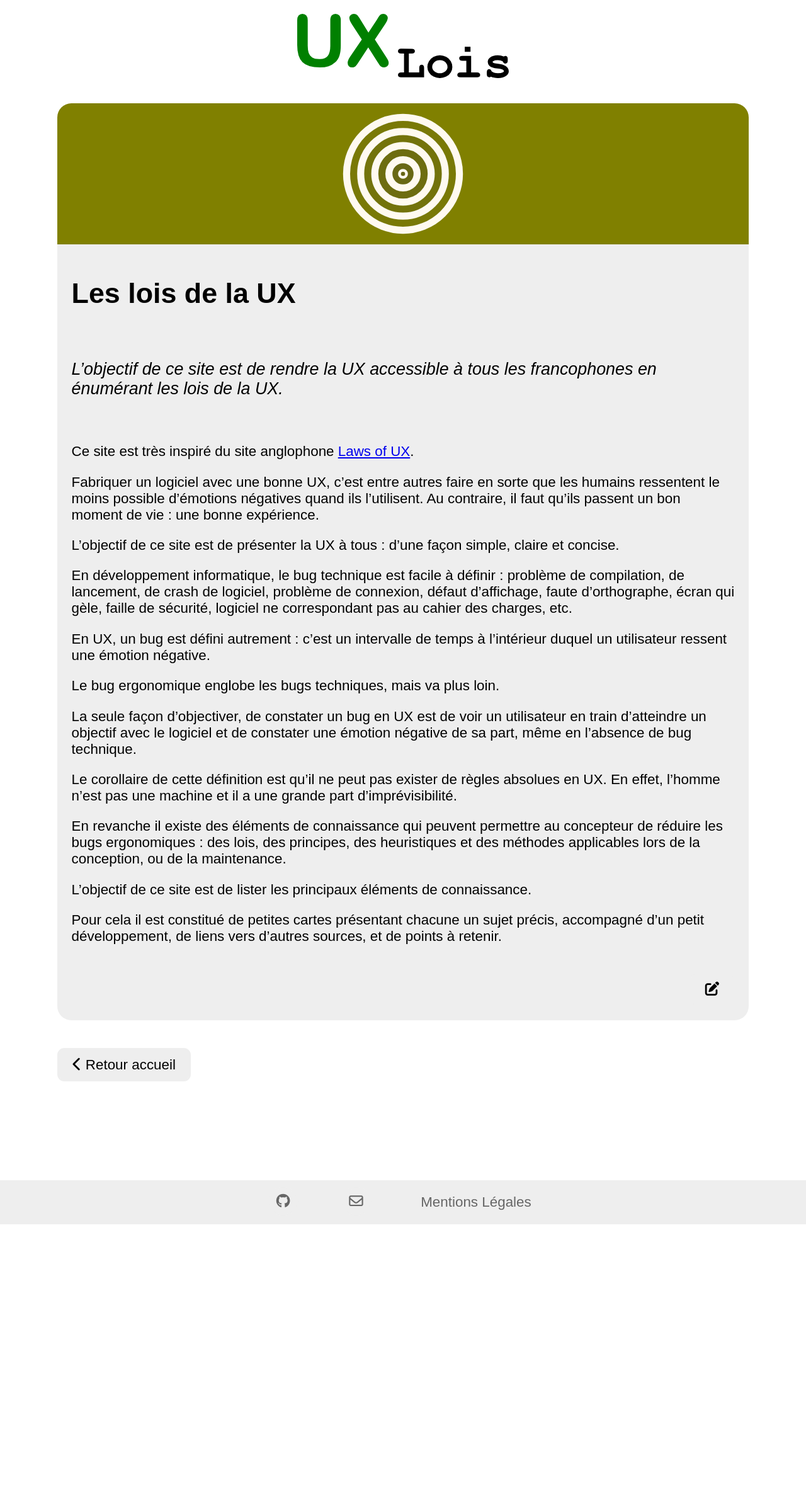
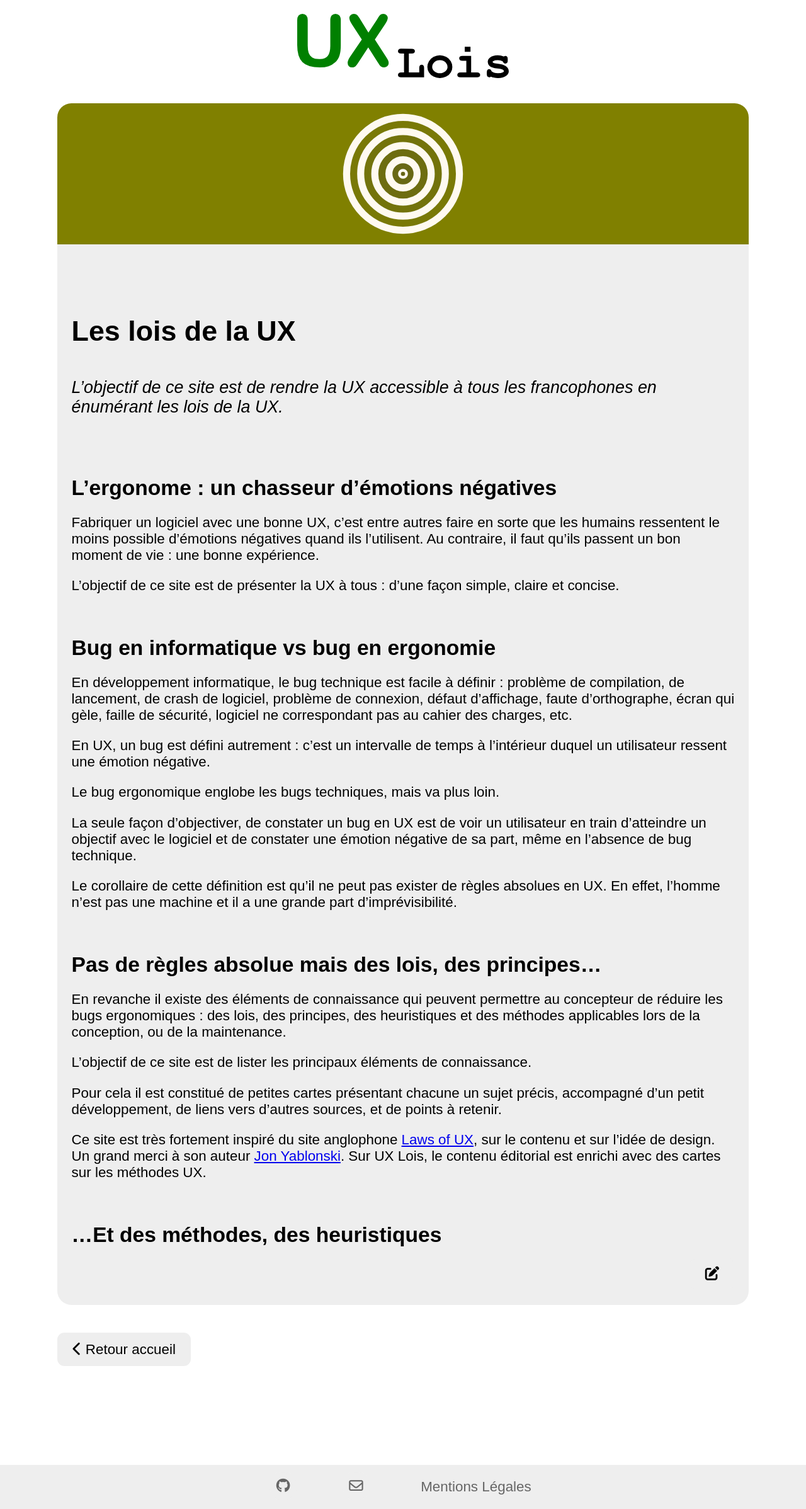
Before and after one commit to ux-lois/ux-lois.github.io, a Jekyll site: the page built from docs/_cards/01-purpose.md, in a window 1280 px wide. Shown: the whole page at 63% size. Built offline with Jekyll 4.4.1, drawn with Linux system fonts in a browser that asks for light colours; nearby versions of some CDN libraries; before the commit the page ends 1944 px from its top, so only the background shows below that.

Commit message:
dev: style

```diff
--- a/docs/_cards/01-purpose.md
+++ b/docs/_cards/01-purpose.md
@@ -6,7 +6,7 @@ color: olive
 image: purpose
 ---
 
-Ce site est très inspiré du site anglophone [Laws of UX](https://lawsofux.com/).
+## L'ergonome : un chasseur d'émotions négatives
 
 Fabriquer un logiciel avec une bonne UX, c'est entre autres faire en sorte que
 les humains ressentent le moins possible d'émotions négatives quand ils
@@ -15,6 +15,8 @@ bonne expérience.
 
 L'objectif de ce site est de présenter la UX à tous : d'une façon simple, claire
 et concise.
+
+## Bug en informatique vs bug en ergonomie
 
 En développement informatique, le bug technique est facile à définir : problème
 de compilation, de lancement, de crash de logiciel, problème de connexion,
@@ -34,6 +36,8 @@ Le corollaire de cette définition est qu'il ne peut pas exister de règles
 absolues en UX. En effet, l'homme n'est pas une machine et il a une grande part
 d'imprévisibilité.
 
+## Pas de règles absolue mais des lois, des principes...
+
 En revanche il existe des éléments de connaissance qui peuvent permettre au
 concepteur de réduire les bugs ergonomiques : des lois, des principes, des
 heuristiques et des méthodes applicables lors de la conception, ou de la
@@ -44,3 +48,7 @@ L'objectif de ce site est de lister les principaux éléments de connaissance.
 Pour cela il est constitué de petites cartes présentant chacune un sujet précis,
 accompagné d'un petit développement, de liens vers d'autres sources, et de
 points à retenir.
+
+Ce site est très fortement inspiré du site anglophone [Laws of UX](https://lawsofux.com/), sur le contenu et sur l'idée de design. Un grand merci à son auteur [Jon Yablonski](https://jonyablonski.com/). Sur UX Lois, le contenu éditorial est enrichi avec des cartes sur les méthodes UX.
+
+## ...Et des méthodes, des heuristiques
--- a/src/scss/card-details.scss
+++ b/src/scss/card-details.scss
@@ -28,7 +28,6 @@
       border-radius: 0 0 1em 1em;
       display: flex;
       flex-flow: column;
-      gap: 1em;
 
       div.chatgpt {
         background-color: var(--gray-bbb);
--- a/src/scss/main.scss
+++ b/src/scss/main.scss
@@ -7,3 +7,8 @@ main {
   max-width: var(--max-width);
   margin: 0 auto;
 }
+
+h1,
+h2 {
+  margin: 2em 0 0.5em;
+}
```
Also changed, not shown: docs/assets/vite/style.css.
